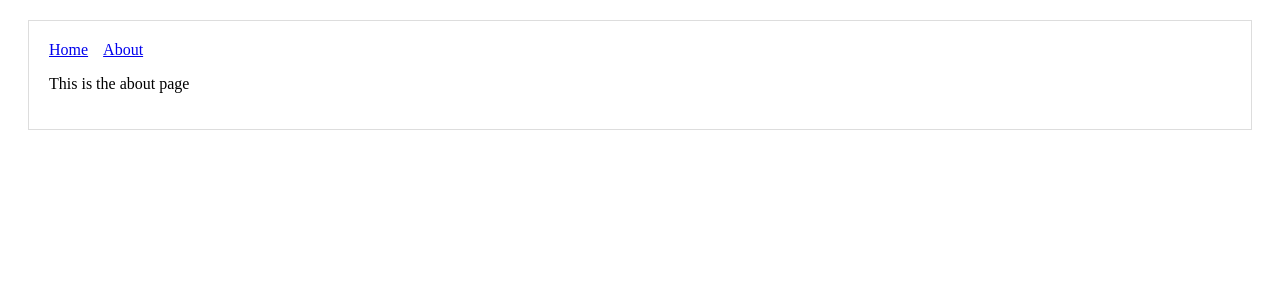
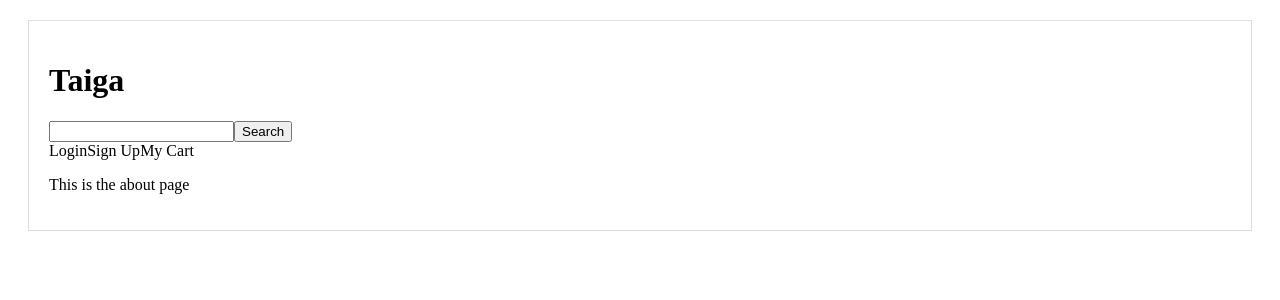
Before and after one commit to kevten22/TaigaShop, a Next.js app in the folder frontend/: page /about in a window 1280 px wide. Shown: the top 300 px of the page. Built offline with nearby package versions, Linux system fonts and the light colour scheme.

Commit message:
Added basic JSX for NavBar

```diff
--- a/frontend/components/MyLayout.js
+++ b/frontend/components/MyLayout.js
@@ -1,4 +1,5 @@
 import Header from './Header'
+import Navbar from './NavBar';
 const layoutStyle = {
     margin: 20,
     padding: 20,
@@ -7,7 +8,7 @@ const layoutStyle = {
 
   const Layout = props => (
     <div style={layoutStyle}>
-      <Header />
+      <Navbar />
       {props.children}
     </div>
   )
--- /dev/null
+++ b/frontend/components/NavBar.js
@@ -0,0 +1,17 @@
+const Navbar = props => (
+<div>
+    <h1>Taiga</h1>
+    <div>
+        <form>
+            <input>
+            </input>
+            <button>Search</button>
+        </form>
+        <a>Login</a>
+        <a>Sign Up</a>
+        <a>My Cart</a>
+    </div>
+</div>
+)
+
+export default Navbar;
--- a/frontend/pages/index.js
+++ b/frontend/pages/index.js
@@ -1,4 +1,5 @@
 import Layout from '../components/MyLayout.js'
+import fetch from 'isomorphic-unfetch'
 
 
 const Index = () => (
@@ -8,8 +9,8 @@ const Index = () => (
   )
 
   Index.getInitialProps = async function() {
-    const res = await fetch('placeholderurl')
-    const data = await res.json()
+    //const res = await fetch('placeholderurl')
+    //const data = await res.json()
 
     return {
     }
```
Also changed, not shown: 1 other file (tests, documents, lock files or other folders).
